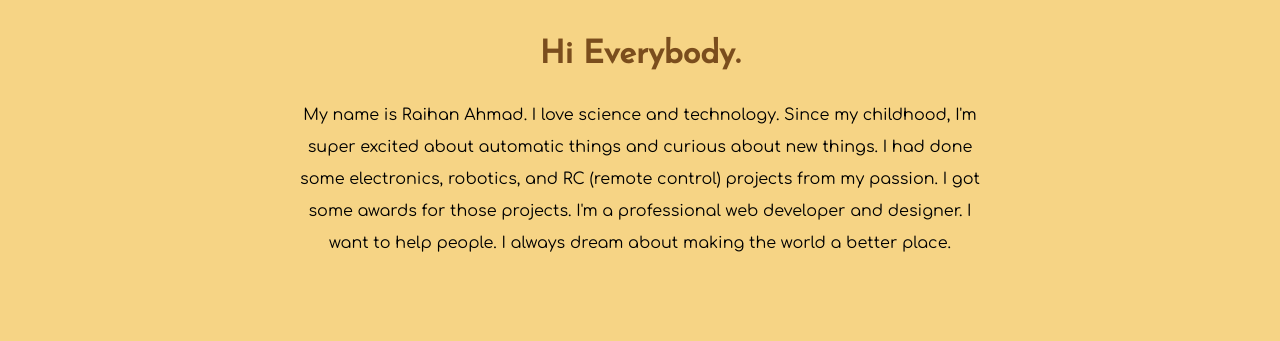
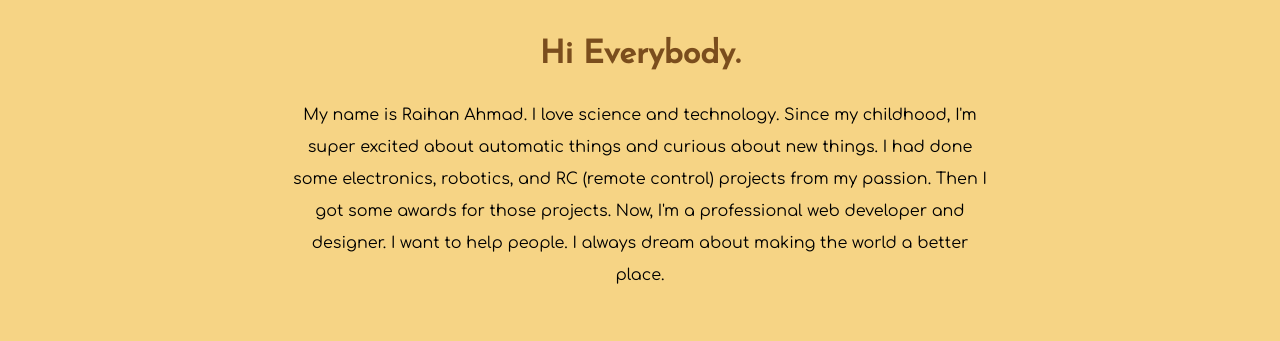
Before and after one commit to raihanahmad/about-me-webpage, a plain HTML site: page index.html in a window 1280 px wide. Shown: the part 895-1236 px from the top of the page. Drawn offline with nearby package versions, Linux system fonts and the light colour scheme; a script that the page names is missing.

Commit message:
Update index.html

```diff
--- a/index.html
+++ b/index.html
@@ -68,7 +68,7 @@
             My name is Raihan Ahmad. I love science and technology. Since my
             childhood, I'm super excited about automatic things and curious
             about new things. I had done some electronics, robotics, and RC
-            (remote control) projects from my passion. I got some awards for those projects. I'm a professional web developer and designer. I want to help people. I always dream about making the world a better place.
+            (remote control) projects from my passion. Then I got some awards for those projects. Now, I'm a professional web developer and designer. I want to help people. I always dream about making the world a better place.
           </p>
         </div>
       </div>
```
